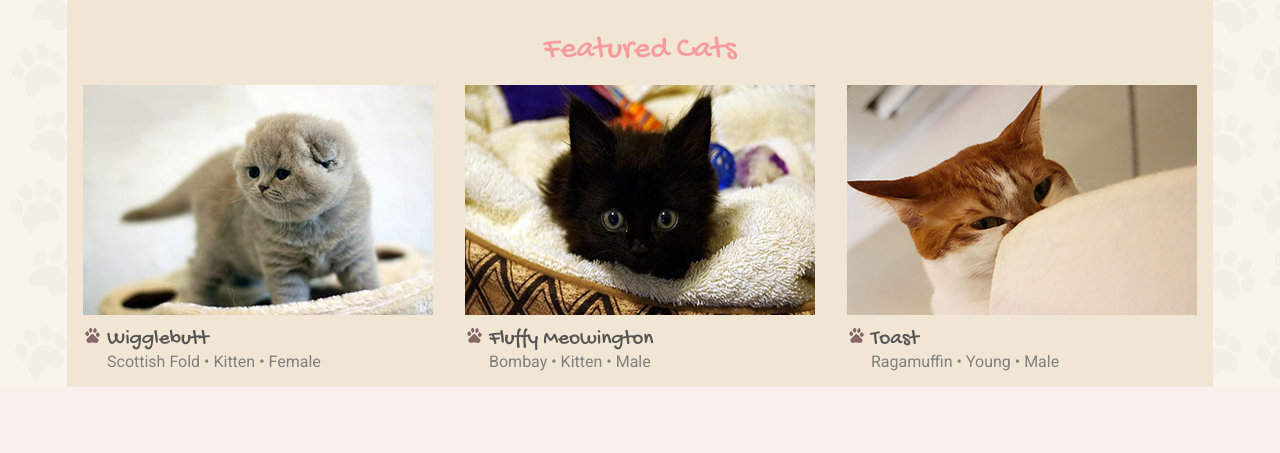
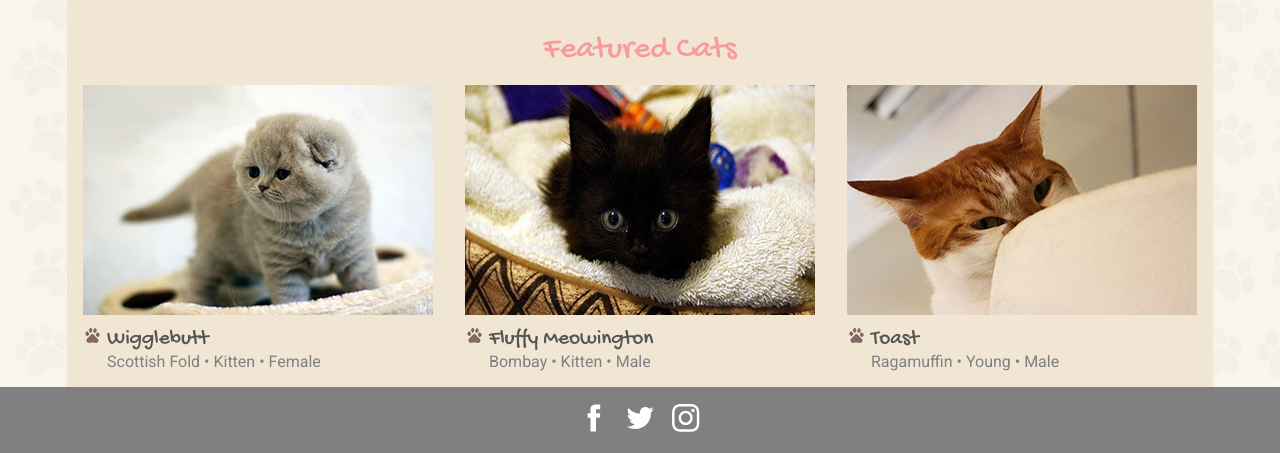
Before and after one commit to elainecookiee/TeamCatRescue, a PHP site: page / in a window 1280 px wide. Shown: the part 770-1223 px from the top of the page. Before the commit the page ends 1157 px from the top, so only its background shows below. Run offline with PHP 8.4, Linux system fonts and the light colour scheme; data that the repository does not hold is empty.

Commit message:
index and css stylegao

```diff
--- a/index.php
+++ b/index.php
@@ -164,6 +164,25 @@
 				justify-content: center;
 				flex-wrap: wrap;
 			}
+
+/*footer*/
+			footer{
+				width:100%;
+				background-color: grey;
+				padding: 1em;
+			}
+
+			footer img{
+				margin: auto 0.5em;
+			}
+
+			.social{
+				display: flex;
+				flex-direction: row;
+				justify-content: center;
+				margin: 0;
+			}
+
 
 /* Mobile */
 @media screen and (max-width : 425px){
@@ -388,7 +407,9 @@ if( isset($_GET['gender']) ){
 	</div>
 </div>
 
-
+<?php
+        include('footer.php');
+    ?>
 
 <script>
 window.onload = function() {
```
Also changed, not shown: stylegao.css (+46 -0 lines).
